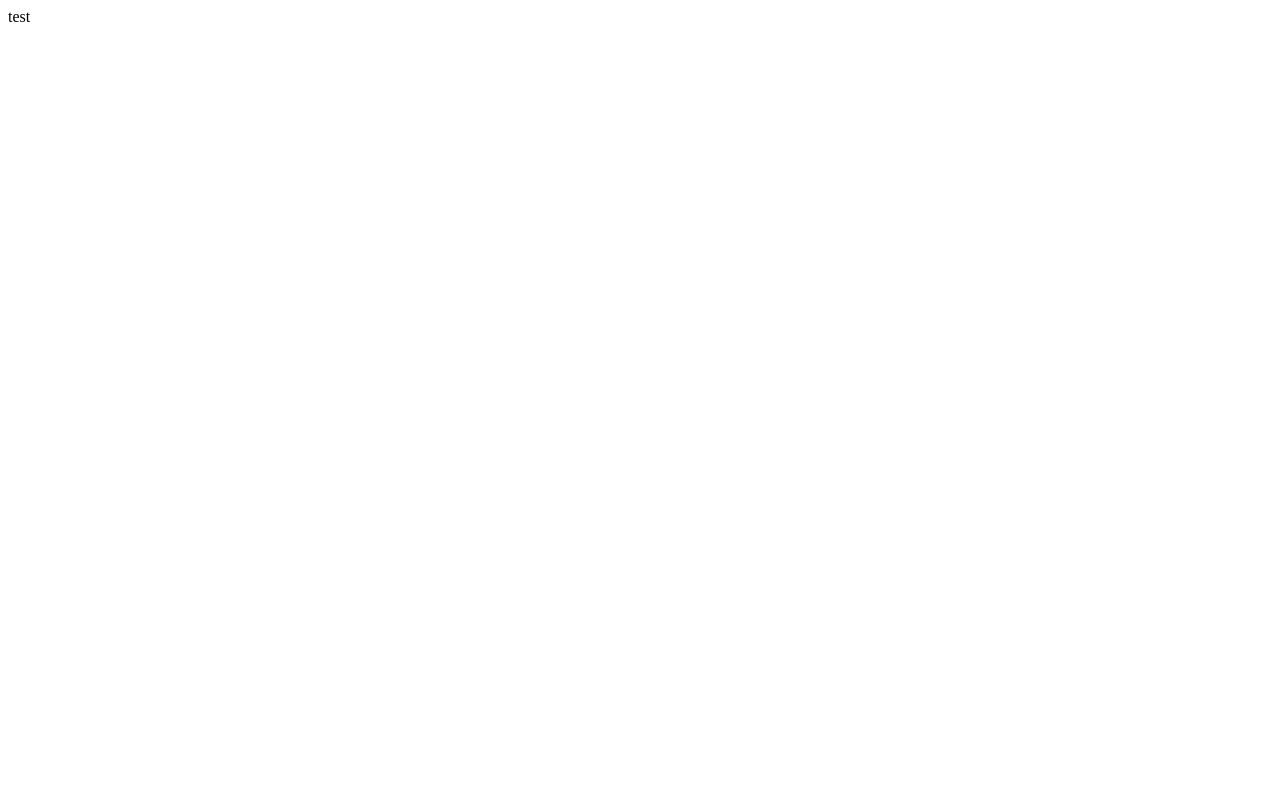
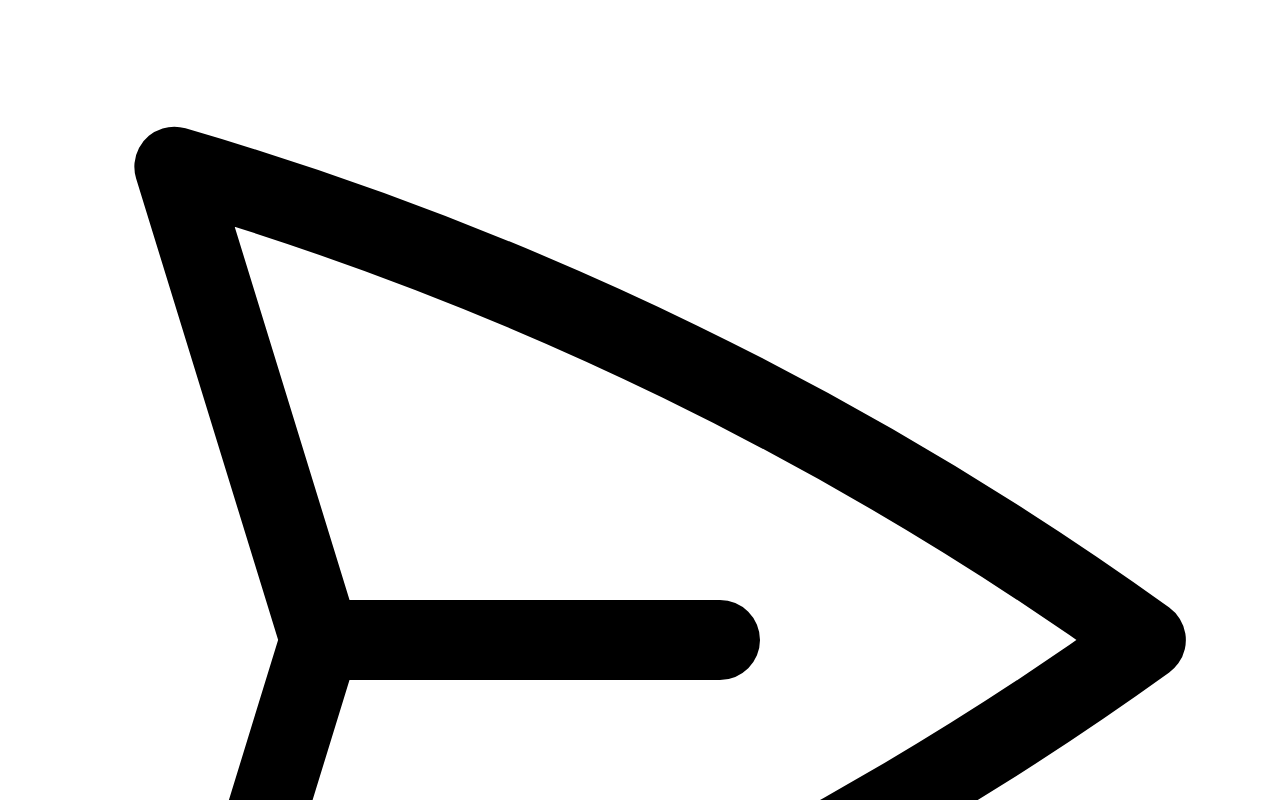
Before and after one commit to sangeeta2003/booking, a React (Vite) app in the folder client/: page / in a window 1280 px wide. Shown: the top 800 px of the page. Built offline with nearby package versions, Linux system fonts and the light colour scheme.

Commit message:
logo init

```diff
--- a/client/package.json
+++ b/client/package.json
@@ -10,10 +10,12 @@
     "preview": "vite preview"
   },
   "dependencies": {
+    "autoprefixer": "^10.4.19",
     "postcss": "^8.4.38",
     "react": "^18.2.0",
     "react-dom": "^18.2.0",
     "tailwind": "^4.0.0",
+    "tailwindcss": "^3.4.3",
     "yarn": "^1.22.22"
   },
   "devDependencies": {
--- a/client/src/App.jsx
+++ b/client/src/App.jsx
@@ -4,8 +4,14 @@ import './index.css';
 function App() {
 
   return (
-    <div className='bg-red-500 text-red-600'>
-     test
+    <div>
+      <header>
+     <a href=''className='logo'/>
+     <svg xmlns="http://www.w3.org/2000/svg" fill="none" viewBox="0 0 24 24" stroke-width="1.5" stroke="currentColor" class="w-6 h-6">
+  <path stroke-linecap="round" stroke-linejoin="round" d="M6 12 3.269 3.125A59.769 59.769 0 0 1 21.485 12 59.768 59.768 0 0 1 3.27 20.875L5.999 12Zm0 0h7.5" />
+</svg>
+
+      </header>
     </div>
   )
 }
```
Also changed, not shown: 1 other file (tests, documents, lock files or other folders).
